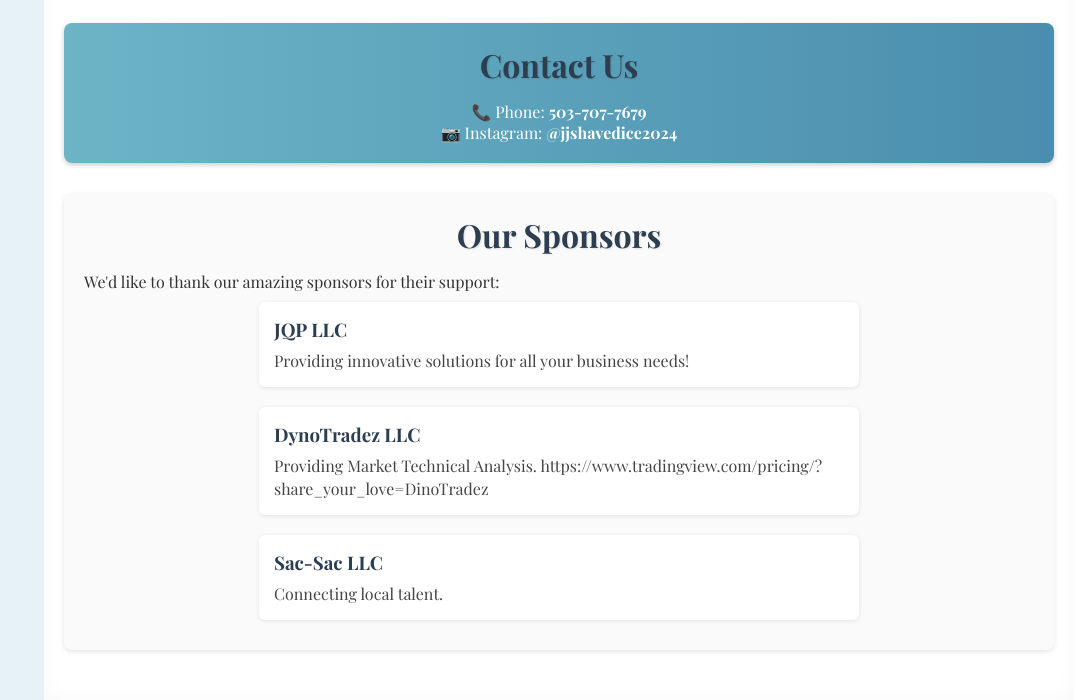
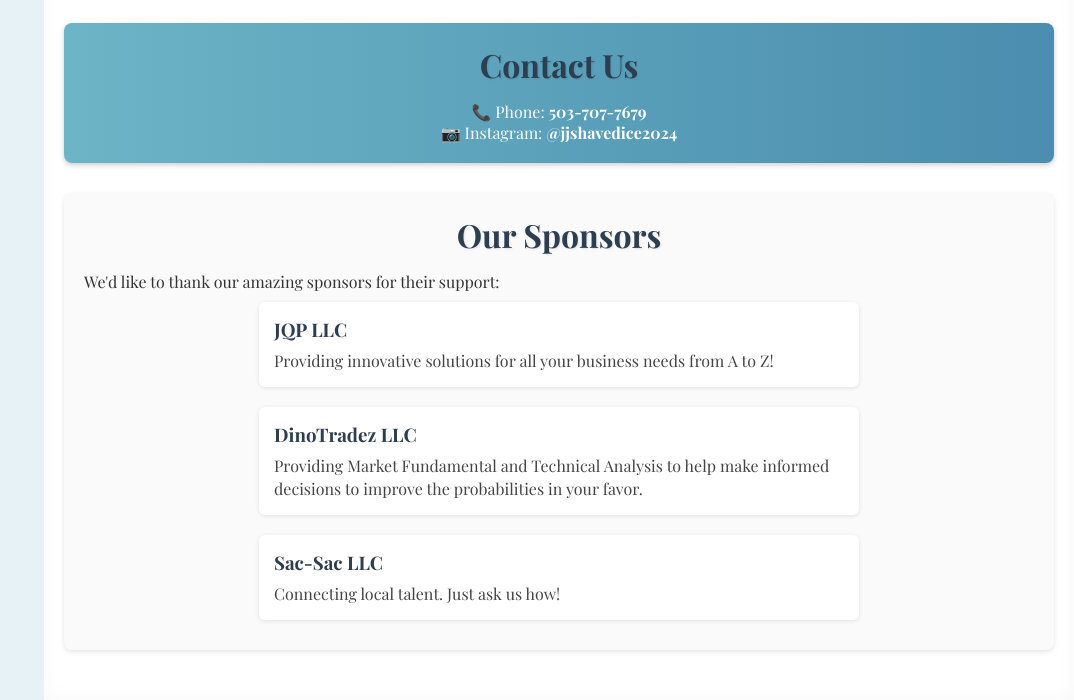
Before and after one commit to JJsPPL/JJs-Shaved-Ice, a plain HTML site: page index.html in a window 1280 px wide. Shown: the part 1495-2195 px from the top of the page, without its empty margins (206-1280 px from the left). Drawn offline with nearby package versions, Linux system fonts and the light colour scheme.

Commit message:
Add files via upload

```diff
--- a/index.html
+++ b/index.html
@@ -399,15 +399,15 @@
       <div class="sponsor-list">
         <div class="sponsor-item">
           <h3>JQP LLC</h3>
-          <p>Providing innovative solutions for all your business needs!</p>
+          <p>Providing innovative solutions for all your business needs from A to Z!</p>
         </div>
         <div class="sponsor-item">
-          <h3>DynoTradez LLC</h3>
-          <p>Providing Market Technical Analysis. https://www.tradingview.com/pricing/?share_your_love=DinoTradez</p>
+          <h3>DinoTradez LLC</h3>
+          <p>Providing Market Fundamental and Technical Analysis to help make informed decisions to improve the probabilities in your favor.</p>
         </div>
         <div class="sponsor-item">
           <h3>Sac-Sac LLC</h3>
-          <p>Connecting local talent.</p>
+          <p>Connecting local talent. Just ask us how!</p>
         </div>
       </div>
     </section>
```
